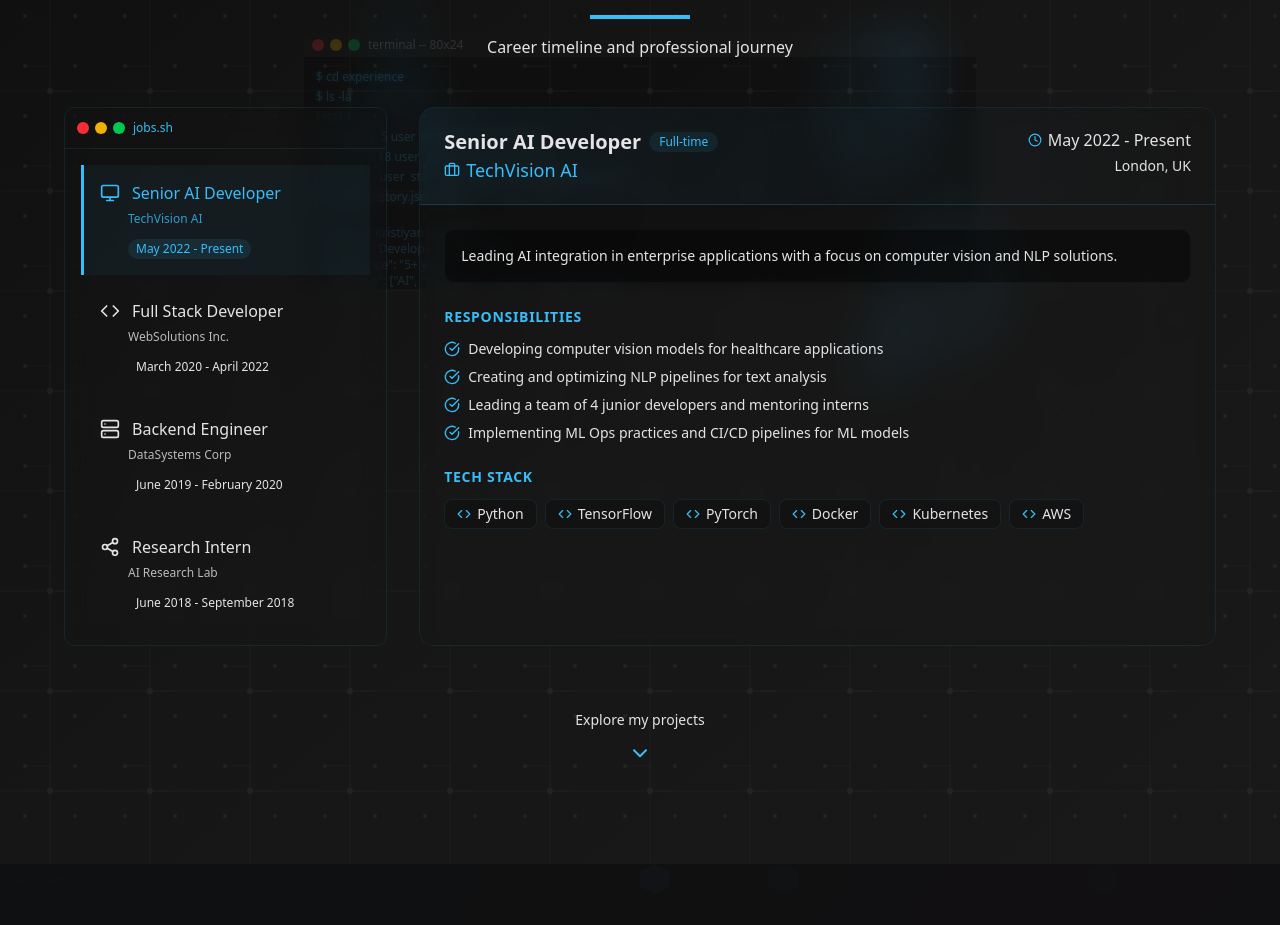
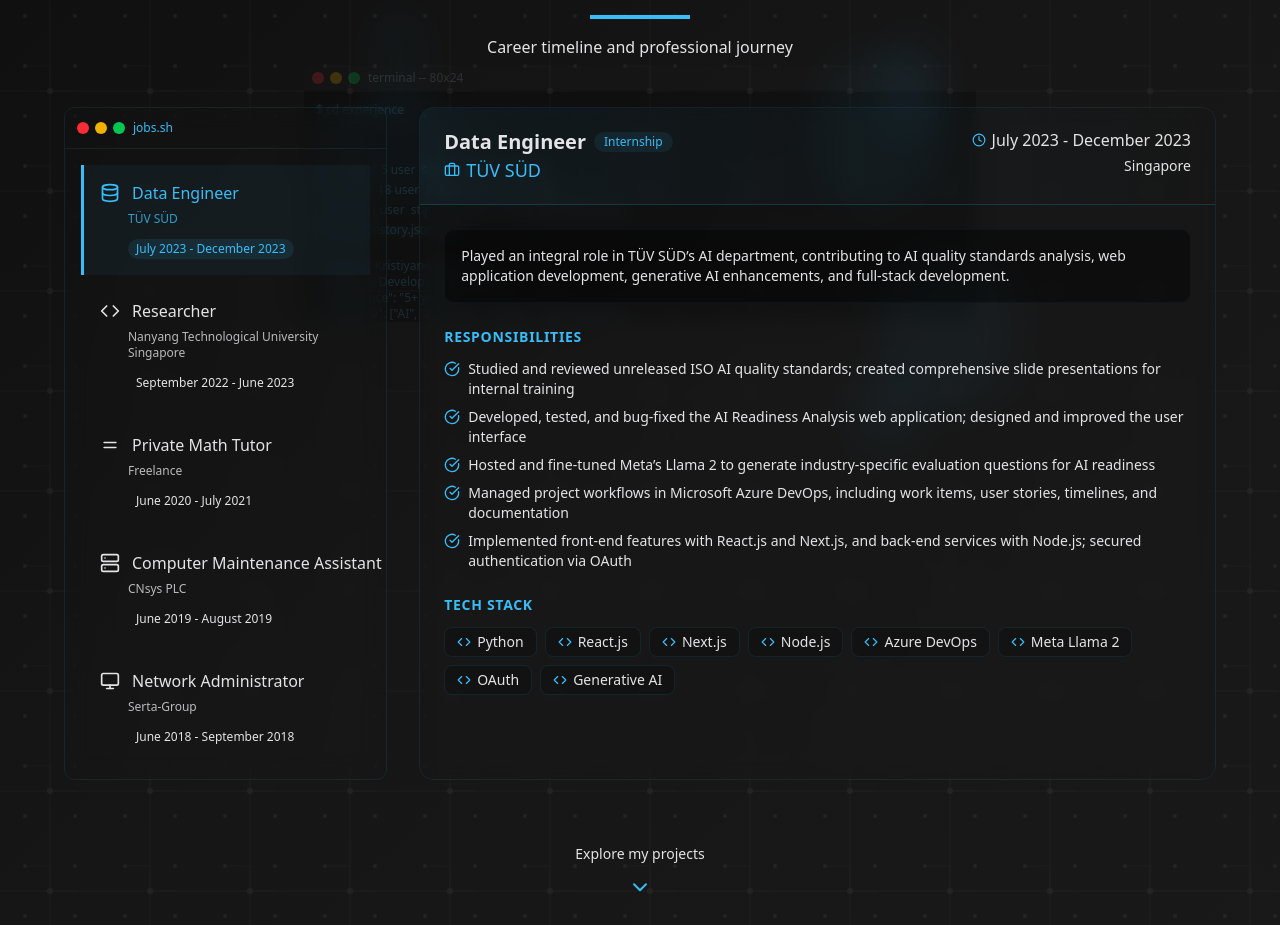
Before and after one commit to KristiyanCholakov/Portfolio-Website, a Next.js app: page / in a window 1280 px wide. Shown: the part 3341-4266 px from the top of the page. Built offline with nearby package versions, Linux system fonts and the light colour scheme.

Commit message:
update experience data to reflect new roles, responsibilities, and technologies

```diff
--- a/src/components/sections/Experience.tsx
+++ b/src/components/sections/Experience.tsx
@@ -9,7 +9,8 @@ import {
   Terminal,
   Monitor,
   Server,
-  Share2,
+  Equal,
+  Database,
 } from 'lucide-react'
 import { useState, useEffect } from 'react'
 import TypingText from '@/components/ui/TypingText'
@@ -36,7 +37,8 @@ const iconMap = {
   Monitor,
   Code,
   Server,
-  Share2,
+  Equal,
+  Database,
 }
 
 // Process experience data to include icon components
--- a/src/data/experience.json
+++ b/src/data/experience.json
@@ -1,74 +1,136 @@
 [
   {
     "id": "job1",
-    "role": "Senior AI Developer",
-    "company": "TechVision AI",
-    "location": "London, UK",
-    "period": "May 2022 - Present",
-    "type": "Full-time",
-    "description": "Leading AI integration in enterprise applications with a focus on computer vision and NLP solutions.",
+    "role": "Data Engineer",
+    "company": "TÜV SÜD",
+    "location": "Singapore",
+    "period": "July 2023 - December 2023",
+    "type": "Internship",
+    "description": "Played an integral role in TÜV SÜD’s AI department, contributing to AI quality standards analysis, web application development, generative AI enhancements, and full‑stack development.",
     "responsibilities": [
-      "Developing computer vision models for healthcare applications",
-      "Creating and optimizing NLP pipelines for text analysis",
-      "Leading a team of 4 junior developers and mentoring interns",
-      "Implementing ML Ops practices and CI/CD pipelines for ML models"
+      "Studied and reviewed unreleased ISO AI quality standards; created comprehensive slide presentations for internal training",
+      "Developed, tested, and bug‑fixed the AI Readiness Analysis web application; designed and improved the user interface",
+      "Hosted and fine‑tuned Meta’s Llama 2 to generate industry‑specific evaluation questions for AI readiness",
+      "Managed project workflows in Microsoft Azure DevOps, including work items, user stories, timelines, and documentation",
+      "Implemented front‑end features with React.js and Next.js, and back‑end services with Node.js; secured authentication via OAuth"
     ],
-    "technologies": ["Python", "TensorFlow", "PyTorch", "Docker", "Kubernetes", "AWS"],
+    "technologies": [
+      "Python",
+      "React.js",
+      "Next.js",
+      "Node.js",
+      "Azure DevOps",
+      "Meta Llama 2",
+      "OAuth",
+      "Generative AI"
+    ],
     "color": "#38bdf8",
-    "icon": "Monitor"
+    "icon": "Database"
   },
   {
     "id": "job2",
-    "role": "Full Stack Developer",
-    "company": "WebSolutions Inc.",
-    "location": "Remote",
-    "period": "March 2020 - April 2022",
-    "type": "Full-time",
-    "description": "Designed and built scalable web applications with modern JavaScript frameworks and cloud infrastructure.",
+    "role": "Researcher",
+    "company": "Nanyang Technological University Singapore",
+    "location": "Singapore",
+    "period": "September 2022 - June 2023",
+    "type": "Part-time",
+    "description": "Advanced handwritten mathematical expression recognition (HMER) through a complexity‑driven model combination approach, incorporating multi‑GPU acceleration and real‑time symbol detection.",
     "responsibilities": [
-      "Developing responsive user interfaces with React and Next.js",
-      "Building RESTful APIs and GraphQL endpoints",
-      "Implementing authentication and authorization systems",
-      "Optimizing application performance and handling deployments"
+      "Conducted in‑depth analysis of state‑of‑the‑art HMER models and identified their limitations",
+      "Developed a complexity‑based model combination mechanism to dynamically apply the most effective pre‑trained model",
+      "Integrated YOLO for real‑time mathematical symbol detection and refined segmentation pipelines",
+      "Implemented multi‑GPU processing to accelerate deep learning architectures for faster recognition",
+      "Optimized model architectures to achieve a 65.21% recognition rate on the CROHME 2019 test dataset"
     ],
-    "technologies": ["TypeScript", "React", "Next.js", "Node.js", "MongoDB", "AWS Lambda"],
+    "technologies": [
+      "Python",
+      "PyTorch",
+      "YOLO",
+      "Multi‑GPU Processing",
+      "Deep Learning",
+      "Machine Learning"
+    ],
     "color": "#38bdf8",
     "icon": "Code"
   },
   {
     "id": "job3",
-    "role": "Backend Engineer",
-    "company": "DataSystems Corp",
-    "location": "Berlin, Germany",
-    "period": "June 2019 - February 2020",
-    "type": "Contract",
-    "description": "Developed robust backend services and database solutions for high-traffic applications.",
+    "role": "Private Math Tutor",
+    "company": "Freelance",
+    "location": "Bulgaria",
+    "period": "June 2020 - July 2021",
+    "type": "Freelance",
+    "description": "Provided one‑on‑one mathematics tutoring to younger students, tailoring lessons to individual needs and significantly improving exam performance.",
     "responsibilities": [
-      "Building and maintaining microservices architecture",
-      "Designing database schemas and optimizing queries",
-      "Implementing real-time data processing pipelines",
-      "Writing comprehensive test suites for backend services"
+      "Designed and delivered customized lesson plans in algebra, geometry, and calculus",
+      "Prepared students for regular exams and high school entrance assessments",
+      "Assessed student progress and adapted teaching strategies accordingly",
+      "Helped students achieve A grades and secure placements in desired schools"
     ],
-    "technologies": ["Java", "Spring Boot", "PostgreSQL", "Redis", "Kafka", "Docker"],
+    "technologies": [
+      "Mathematics",
+      "Curriculum Design",
+      "Student Assessment",
+      "Communication"
+    ],
+    "color": "#38bdf8",
+    "icon": "Equal"
+  },
+  {
+    "id": "job4",
+    "role": "Computer Maintenance Assistant",
+    "company": "CNsys PLC",
+    "location": "Sofia, Bulgaria",
+    "period": "June 2019 - August 2019",
+    "type": "Internship",
+    "description": "Supported technical operations through hardware repair, custom server builds, client support, and maintenance documentation.",
+    "responsibilities": [
+      "Diagnosed and repaired computer hardware components to ensure optimal functionality",
+      "Collaborated on building custom servers tailored to client requirements",
+      "Provided front‑office technical support and resolved client issues",
+      "Prepared detailed technical documentation and maintenance reports",
+      "Managed inventory of computer components and spare parts",
+      "Performed system upgrades and software installations"
+    ],
+    "technologies": [
+      "Hardware Repair",
+      "Server Configuration",
+      "Technical Support",
+      "Documentation",
+      "Inventory Management",
+      "System Upgrades"
+    ],
     "color": "#38bdf8",
     "icon": "Server"
   },
   {
-    "id": "job4",
-    "role": "Research Intern",
-    "company": "AI Research Lab",
-    "location": "Cambridge, UK",
+    "id": "job5",
+    "role": "Network Administrator",
+    "company": "Serta‑Group",
+    "location": "Kardzhali, Bulgaria",
     "period": "June 2018 - September 2018",
     "type": "Internship",
-    "description": "Conducted research on innovative AI applications and assisted in implementing experimental algorithms.",
+    "description": "Maintained and secured local networks, mitigated malware incidents, and developed custom tools and web solutions to support business operations.",
     "responsibilities": [
-      "Researching state-of-the-art ML algorithms and techniques",
-      "Implementing experimental ML models for data analysis",
-      "Preparing research documentation and technical reports",
-      "Collaborating with senior researchers on publications"
+      "Performed regular network maintenance and troubleshooting to ensure uptime",
+      "Mitigated a malware outbreak by restoring systems from backups and securing endpoints",
+      "Installed and repaired network hardware across factory and administrative sites",
+      "Managed resource sharing and weekly backups for data continuity",
+      "Developed custom Excel tools for financial document analysis and reporting",
+      "Created a static website for the Bulgarian branch using PHP, JavaScript, HTML, and CSS"
     ],
-    "technologies": ["Python", "Jupyter", "Scikit-learn", "Pandas", "NumPy", "Matplotlib"],
+    "technologies": [
+      "Network Administration",
+      "Malware Management",
+      "Backup Systems",
+      "Resource Management",
+      "Excel",
+      "PHP",
+      "JavaScript",
+      "HTML",
+      "CSS"
+    ],
     "color": "#38bdf8",
-    "icon": "Share2"
+    "icon": "Monitor"
   }
 ]
```
